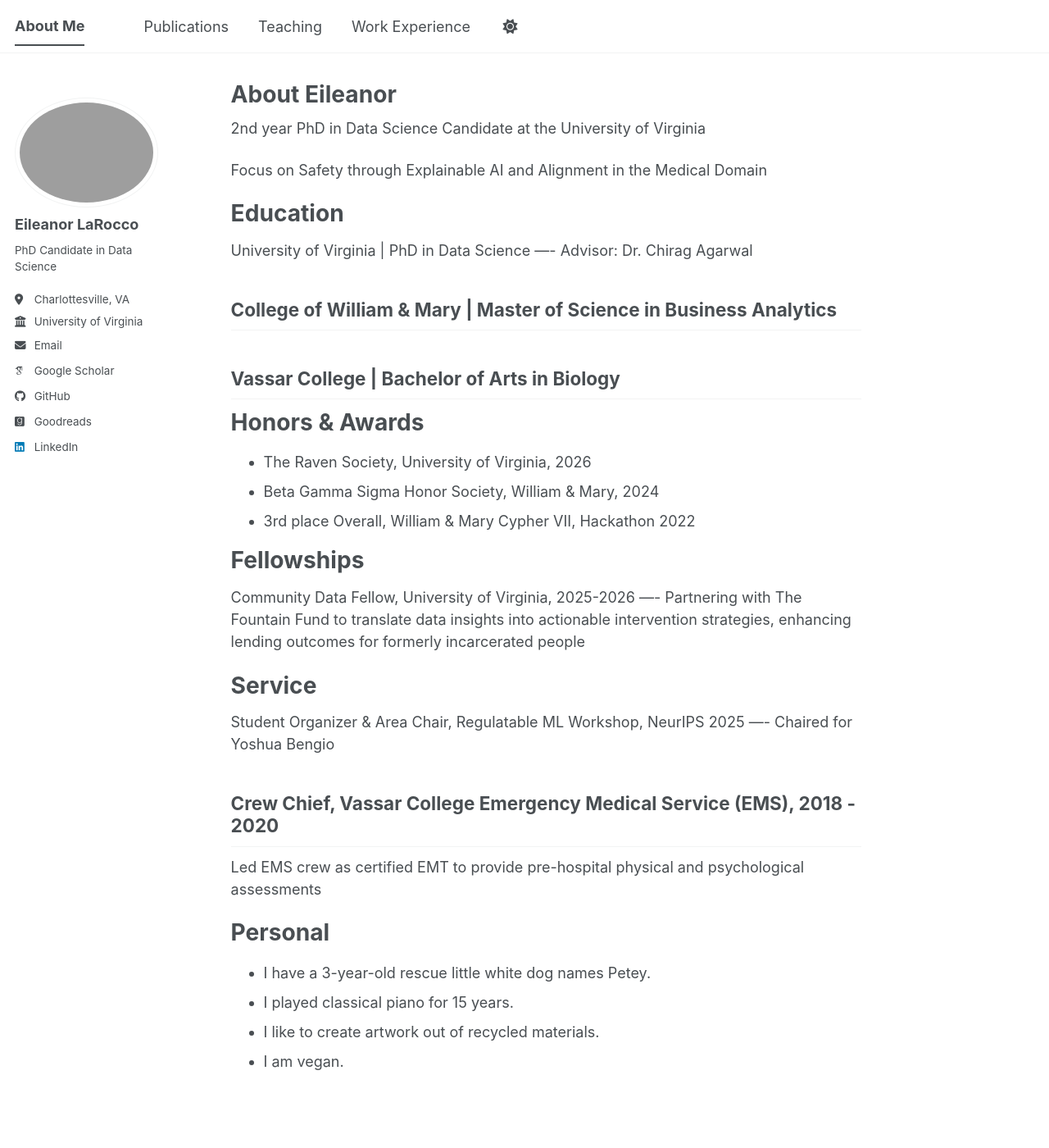
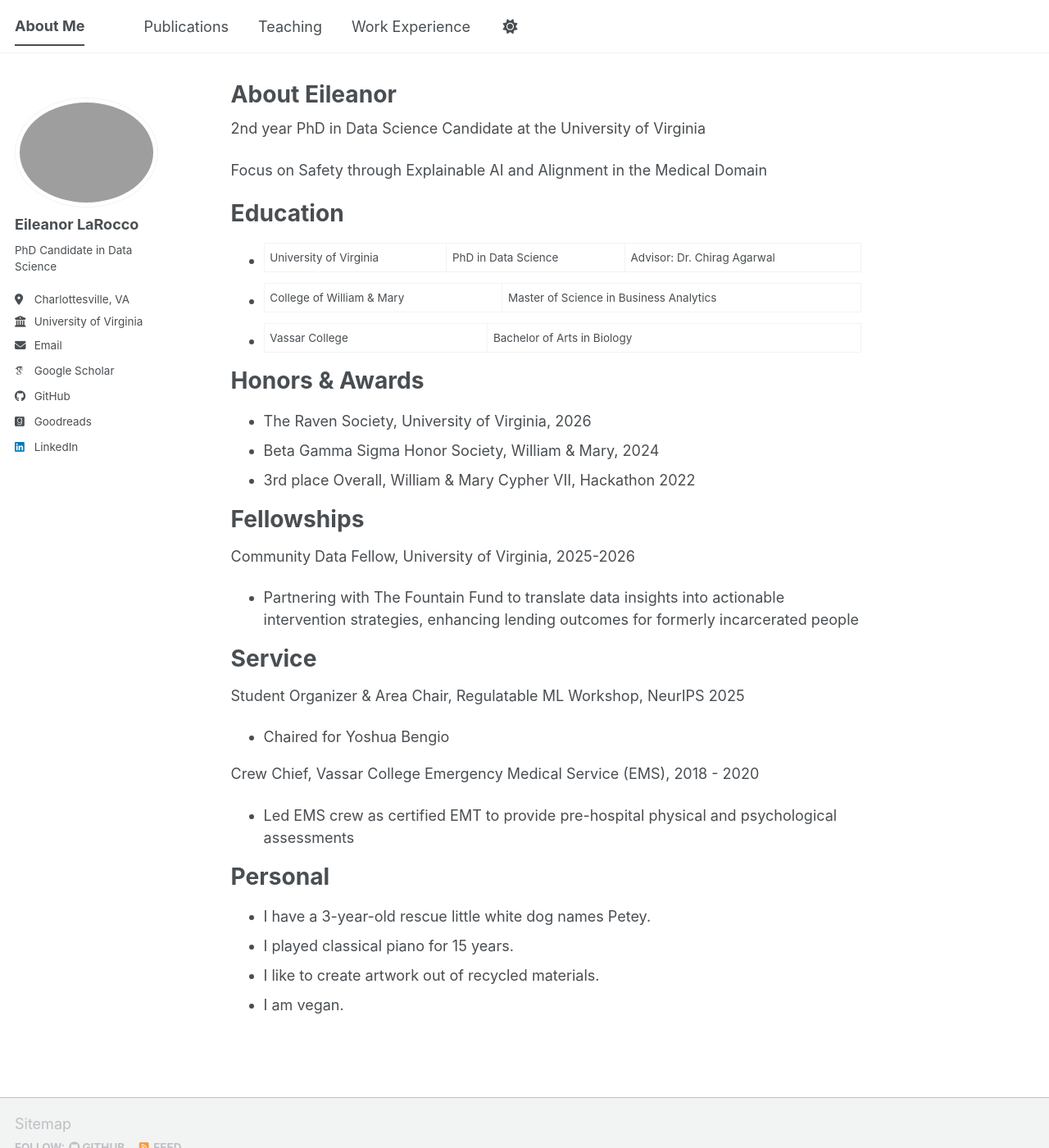
Before and after one commit to eplarocco/eplarocco.github.io, a Jekyll site: the page built from _pages/about.md, in a window 1280 px wide and 1400 px high. Shown: the whole window at 82% size. Built offline with Jekyll 4.4.1, drawn with Linux system fonts in a browser that asks for light colours; some web fonts are replaced; a script bundle is joined from its source files by our own code; library files that are not in the unit come from our copies.

Commit message:
Refactor education and fellowship sections in about.md
Consolidated education details into a single line and removed unnecessary line breaks. Updated fellowship and service descriptions for clarity.

```diff
--- a/_pages/about.md
+++ b/_pages/about.md
@@ -32,19 +26,16 @@ Honors & Awards
 Fellowships
 ======
 Community Data Fellow, University of Virginia, 2025-2026
-----
-Partnering with The Fountain Fund to translate data insights into actionable intervention strategies,
+- Partnering with The Fountain Fund to translate data insights into actionable intervention strategies,
 enhancing lending outcomes for formerly incarcerated people
 
 Service
 ======
 Student Organizer & Area Chair, Regulatable ML Workshop, NeurIPS 2025
-----
-Chaired for Yoshua Bengio
+- Chaired for Yoshua Bengio
 
 Crew Chief, Vassar College Emergency Medical Service (EMS), 2018 - 2020
-----
-Led EMS crew as certified EMT to provide pre-hospital physical and psychological assessments
+- Led EMS crew as certified EMT to provide pre-hospital physical and psychological assessments
 
 Personal
 ======
```
Also changed, not shown: other parts of _pages/about.md (+3 -9 lines).
